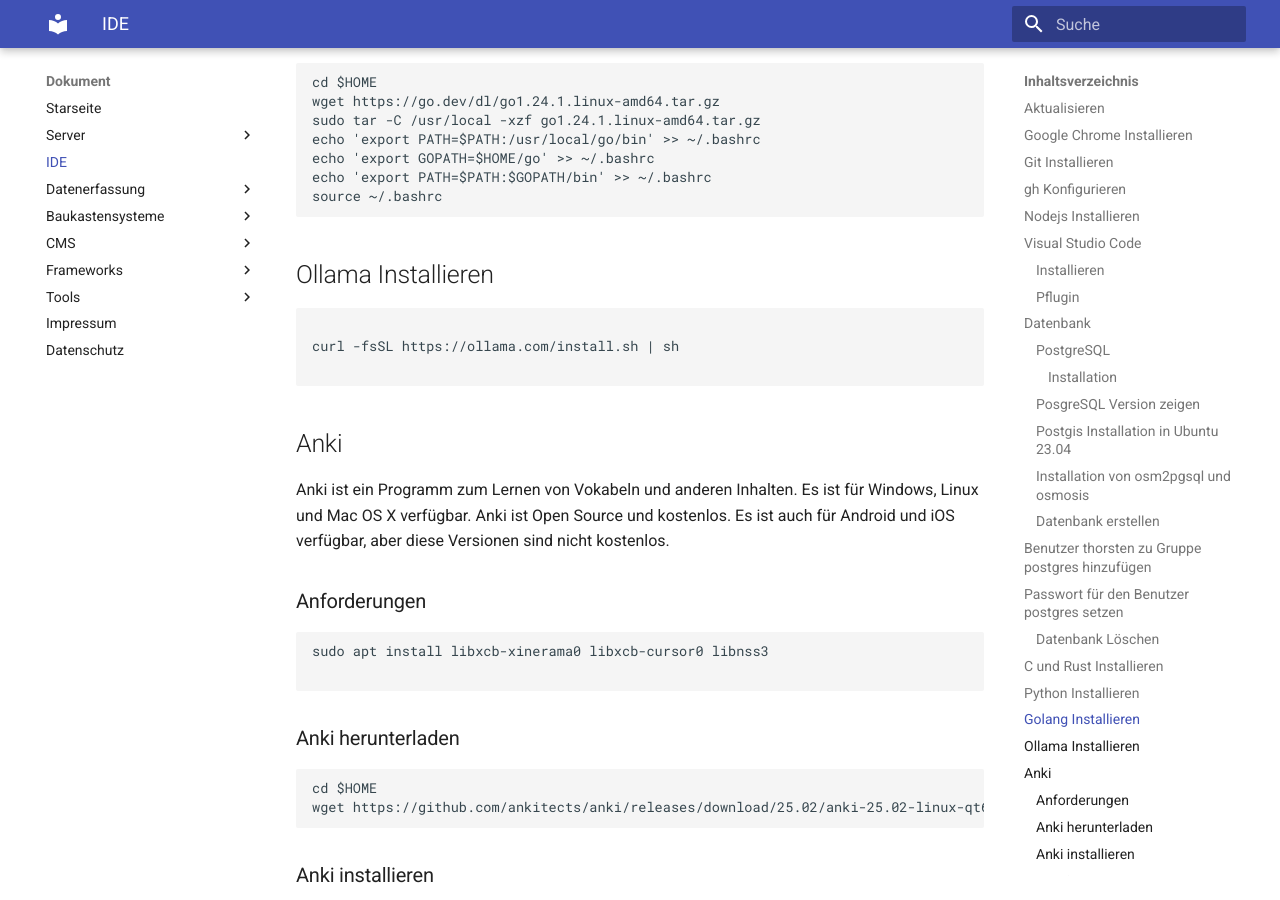
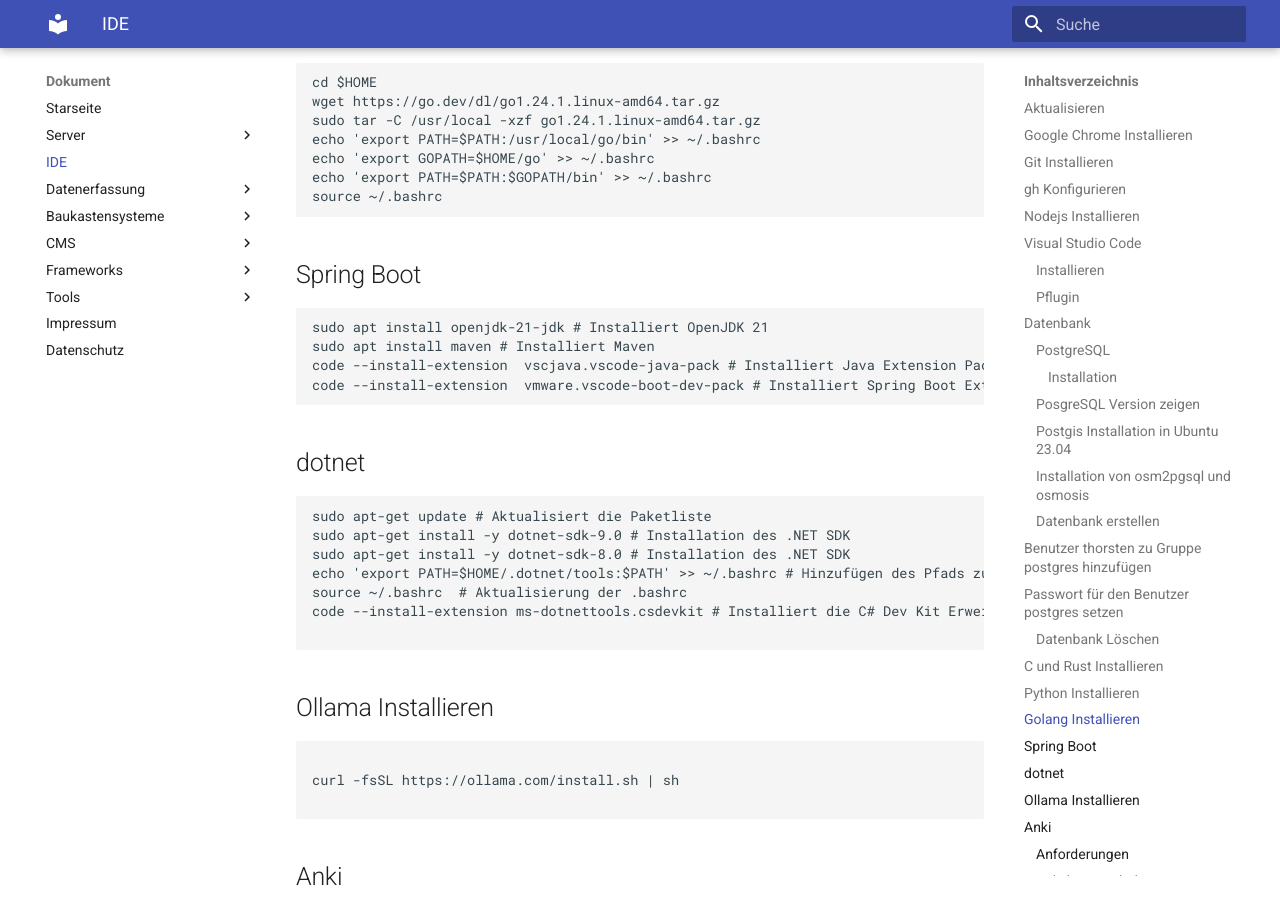
Before and after one commit to thorstenkloehn/dokument, an MkDocs documentation site: the page built from docs/IDE/index.md, in a window 1280 px wide and 900 px high, scrolled down 3617 px. Built offline with MkDocs 1.6.1 and Material for MkDocs 9.7.7, drawn with Linux system fonts in a browser that asks for light colours.

Commit message:
Dokumentation: Hinzufügen von Installationsanweisungen für Spring Boot und .NET SDK in die IDE-Dokumentation

````diff
--- a/docs/IDE/index.md
+++ b/docs/IDE/index.md
@@ -145,7 +145,24 @@ echo 'export GOPATH=$HOME/go' >> ~/.bashrc
 echo 'export PATH=$PATH:$GOPATH/bin' >> ~/.bashrc
 source ~/.bashrc
 ```
+## Spring Boot
+```
+sudo apt install openjdk-21-jdk # Installiert OpenJDK 21
+sudo apt install maven # Installiert Maven
+code --install-extension  vscjava.vscode-java-pack # Installiert Java Extension Pack für Visual Studio Code
+code --install-extension  vmware.vscode-boot-dev-pack # Installiert Spring Boot Extension Pack für Visual S
+```
+## dotnet
 
+```
+sudo apt-get update # Aktualisiert die Paketliste
+sudo apt-get install -y dotnet-sdk-9.0 # Installation des .NET SDK
+sudo apt-get install -y dotnet-sdk-8.0 # Installation des .NET SDK
+echo 'export PATH=$HOME/.dotnet/tools:$PATH' >> ~/.bashrc # Hinzufügen des Pfads zum .bashrc
+source ~/.bashrc  # Aktualisierung der .bashrc
+code --install-extension ms-dotnettools.csdevkit # Installiert die C# Dev Kit Erweiterung
+
+```
 
 ## Ollama Installieren
 ```
````
